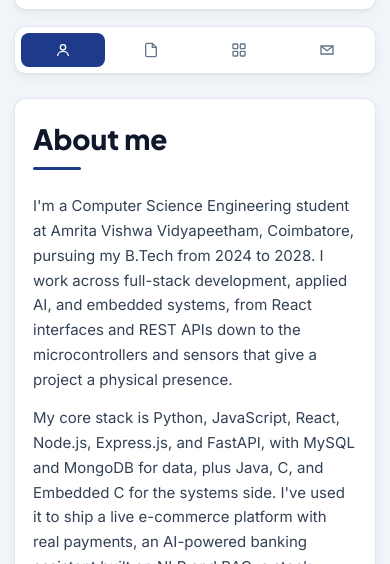
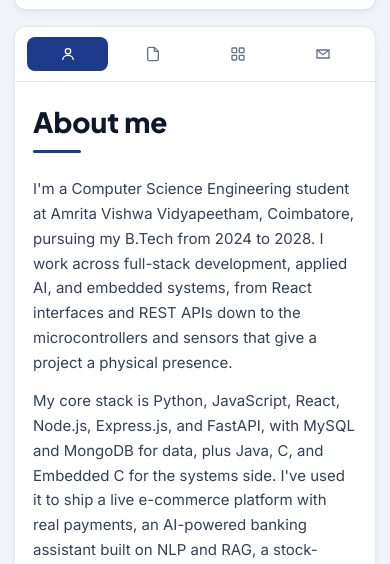
Before and after one commit to NamburiVivek/My-Protfolio, a plain HTML site: page index.html in a window 390 px wide. Shown: the part 280-844 px from the top of the page. Drawn offline with Linux system fonts and the light colour scheme.

Commit message:
Update styles.css

```diff
--- a/styles.css
+++ b/styles.css
@@ -118,13 +118,16 @@ body:not(.is-loading) #preloader,
 }
 .btn-resume:hover { background: var(--accent-hover); text-decoration: none; }
 
-/* ===== Main + nav ===== */
-main { min-width: 0; }
+/* ===== Main + nav (one shared card) ===== */
+main {
+  min-width: 0;
+  background: var(--surface); border: 1px solid var(--line);
+  border-radius: var(--radius); box-shadow: var(--shadow);
+  overflow: hidden;
+}
 .topnav {
   display: flex; gap: 4px; justify-content: flex-end; flex-wrap: wrap;
-  background: var(--surface); border: 1px solid var(--line);
-  border-radius: var(--radius); box-shadow: var(--shadow);
-  padding: 6px; margin-bottom: 24px;
+  padding: 12px 20px; border-bottom: 1px solid var(--line);
 }
 .topnav button {
   display: inline-flex; align-items: center; gap: 8px;
@@ -137,12 +140,7 @@ main { min-width: 0; }
 .topnav button.active { background: var(--accent); color: #fff; }
 .nav-icon { width: 16px; height: 16px; }
 
-.page {
-  display: none;
-  background: var(--surface); border: 1px solid var(--line);
-  border-radius: var(--radius); box-shadow: var(--shadow);
-  padding: 32px;
-}
+.page { display: none; padding: 32px 40px 40px; }
 .page.active { display: block; animation: fadeIn 0.35s ease; }
 @keyframes fadeIn { from { opacity: 0; transform: translateY(6px); } to { opacity: 1; transform: none; } }
 
@@ -261,9 +259,9 @@ main { min-width: 0; }
   .sidebar.collapsed .social-row,
   .sidebar.collapsed .spacer,
   .sidebar.collapsed .btn-resume { display: none; }
-  .topnav { justify-content: space-between; }
+  .topnav { justify-content: space-between; padding: 10px 12px; }
   .topnav button { padding: 9px 10px; }
-  .page { padding: 22px 18px; }
+  .page { padding: 22px 18px 28px; }
 }
 @media (max-width: 480px) {
   .topnav button span { display: none; }
```
